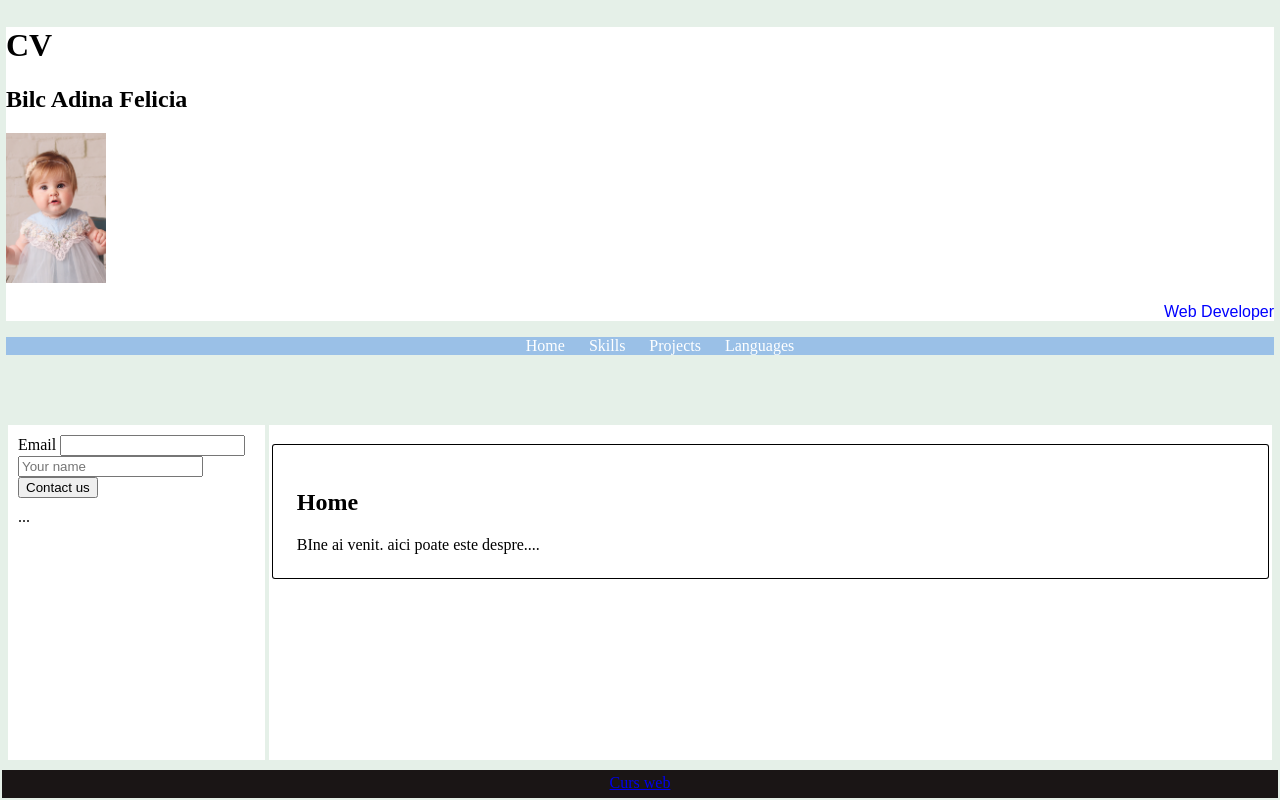
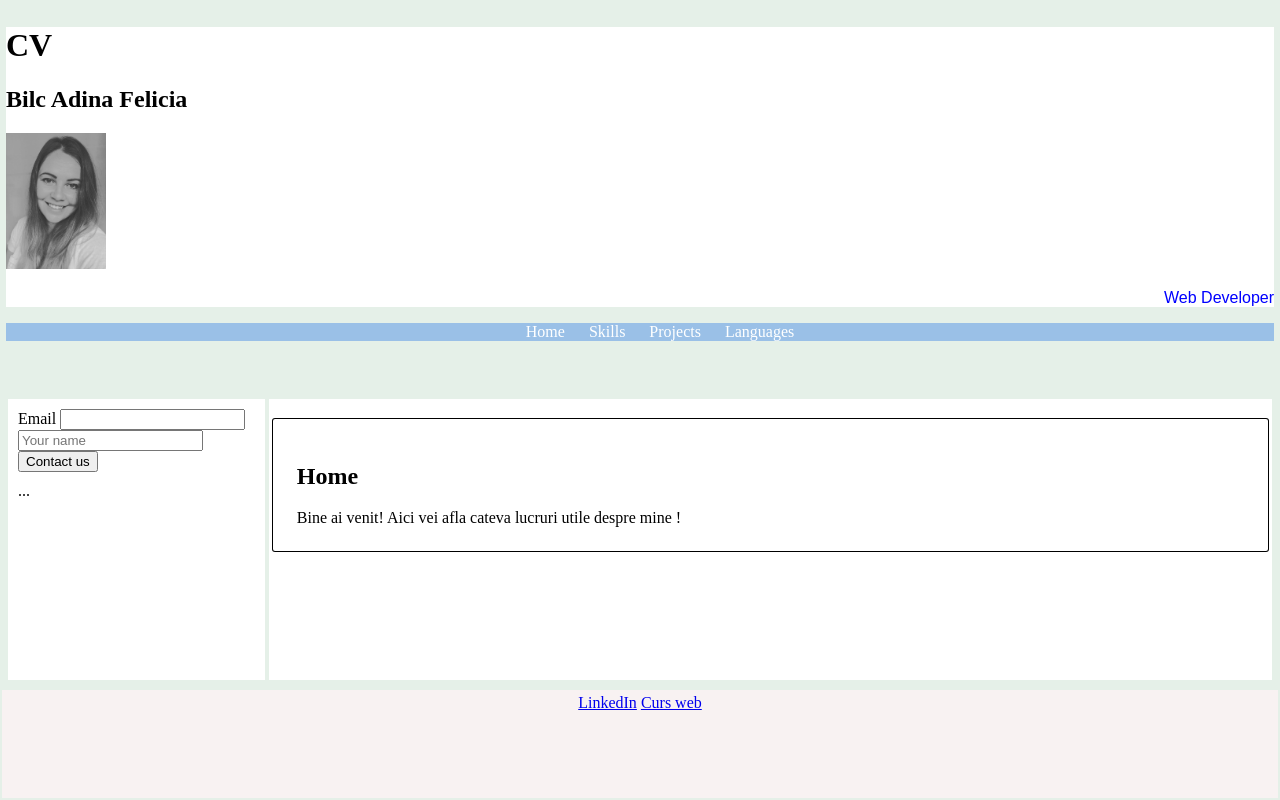
Before and after one commit to bilcadina/bilcadina.github.io, a plain HTML site: page index.html in a window 1280 px wide. Drawn offline with Linux system fonts and the light colour scheme.

Commit message:
add linkedin link

```diff
--- a/index.html
+++ b/index.html
@@ -13,7 +13,7 @@
         <div>
             <h1>CV</h1>
             <h2>Bilc Adina Felicia</h2>
-            <img src="Maya.jpg" width="100" class="Maya">
+            <img src="eu.jpeg" width="100" class="Maya">
 
             <p id="job-title">Web Developer</p>
         </div>
@@ -46,7 +46,7 @@
         <div id="main";>
             <div id="home" class="page">
                 <h2>Home</h2>
-                BIne ai venit. aici poate este despre....
+                Bine ai venit! Aici vei afla cateva lucruri utile despre mine !
             </div>
 
             <div id="skills" class="page" style="display:none;" >
@@ -128,13 +128,16 @@
             flex: 4;
         }
         footer {
-            min-height: 20px;
+            height: 50px;
+            min-height: 100px;
         }
 
     </style>
     </table>
 
-    <footer><a target="_blank_" href="https://fasttrackit.org/blog/">Curs web
+    <footer>
+        <a href="https://www.linkedin.com/feed/?trk=404_page">LinkedIn</a>
+        <a target="_blank_" href="https://fasttrackit.org/blog/">Curs web
             </a>
     </footer>
 
--- a/style.css
+++ b/style.css
@@ -67,5 +67,5 @@ div {background-color: #fff;}
         min-height: 20px;
         padding: 10px;
         text-align: center;
-        background-color: rgb(26, 21, 21);
+        background-color: rgb(248, 242, 242);
     }
```
Also changed, not shown: Maya.jpg (deleted), my page.html/Spartan_apple.jpg (deleted), my page.html/glare_light_circles_background_30498_1280x720.jpg (deleted), my page.html/pier_dock_sea_dusk_shore_118549_1920x1080.jpg (deleted).
